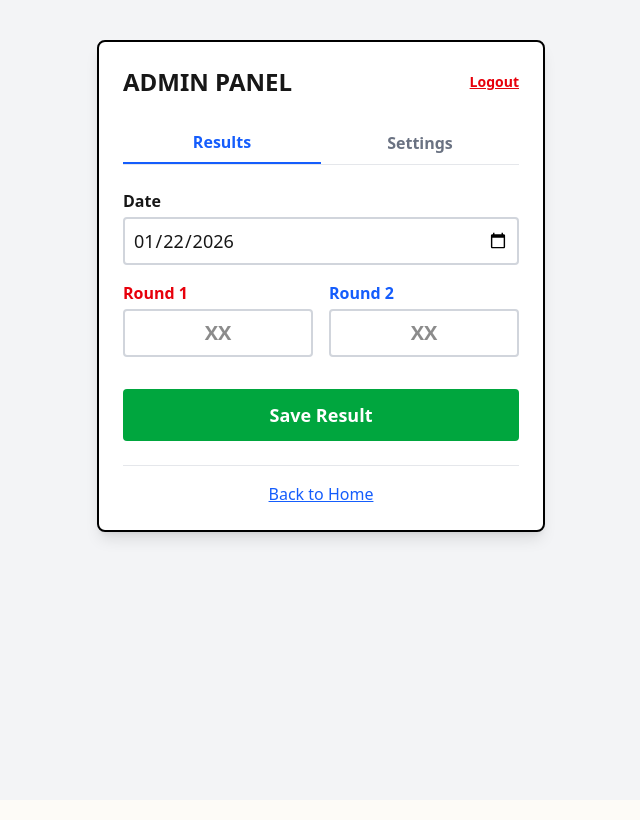
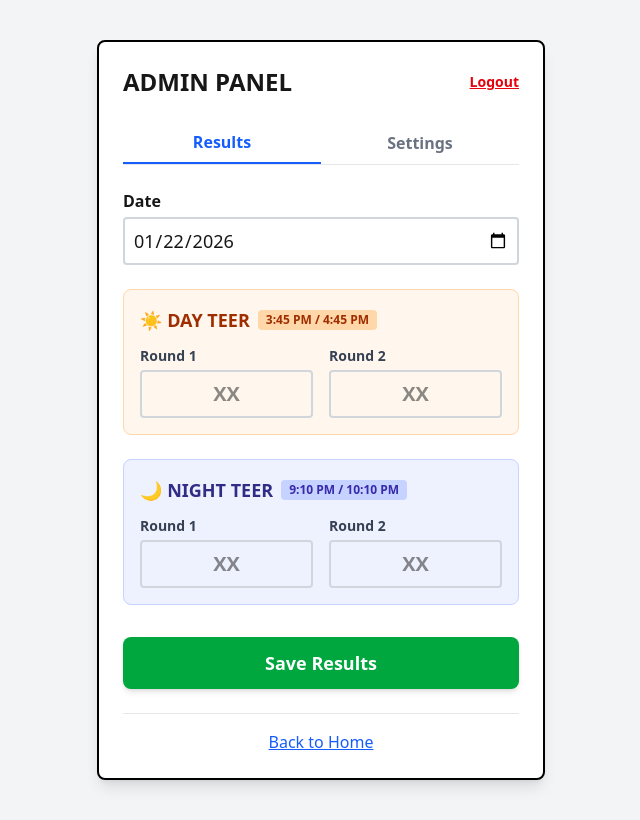
Before and after one commit to kaushikroy29/tripurateer, a Next.js app: page /admin in a window 1280 px wide. Shown: the whole page, without its empty margins (319-959 px from the left). Built offline with nearby package versions, Linux system fonts and the light colour scheme.

Commit message:
Add Day/Night Teer results with timings

```diff
--- a/src/app/actions.ts
+++ b/src/app/actions.ts
@@ -8,6 +8,8 @@ export async function updateResult(formData: FormData) {
     const date = formData.get('date') as string;
     const round1 = formData.get('round1') as string;
     const round2 = formData.get('round2') as string;
+    const nightRound1 = formData.get('nightRound1') as string;
+    const nightRound2 = formData.get('nightRound2') as string;
 
     if (!date) return { error: 'Date is required' };
 
@@ -15,6 +17,8 @@ export async function updateResult(formData: FormData) {
         date,
         round1: round1 || '',
         round2: round2 || '',
+        night_round1: nightRound1 || '',
+        night_round2: nightRound2 || '',
     });
 
     revalidatePath('/');
--- a/src/app/admin/page.tsx
+++ b/src/app/admin/page.tsx
@@ -62,7 +62,7 @@ export default function AdminPage() {
                 </div>
 
                 {!settingsTab ? (
-                    <form action={handleResultUpdate} className="flex flex-col gap-4">
+                    <form action={handleResultUpdate} className="flex flex-col gap-6">
                         <div>
                             <label className="block font-bold mb-1">Date</label>
                             <input
@@ -74,34 +74,69 @@ export default function AdminPage() {
                             />
                         </div>
 
+                        {/* Day Teer Section */}
+                        <div className="bg-orange-50 p-4 rounded-lg border border-orange-200">
+                            <h3 className="font-bold text-lg mb-3 text-orange-800 uppercase flex items-center gap-2">
+                                ☀️ Day Teer <span className="text-xs bg-orange-200 px-2 py-0.5 rounded text-orange-800">3:45 PM / 4:45 PM</span>
+                            </h3>
                             <div className="grid grid-cols-2 gap-4">
                                 <div>
-                                <label className="block font-bold mb-1 text-red-600">Round 1</label>
+                                    <label className="block font-bold mb-1 text-gray-700 text-sm">Round 1</label>
                                     <input
                                         name="round1"
                                         type="text"
                                         placeholder="XX"
                                         maxLength={2}
-                                    className="w-full border-2 border-gray-300 p-2 rounded text-center text-xl font-black"
+                                        className="w-full border-2 border-gray-300 p-2 rounded text-center text-xl font-black focus:border-orange-500 outline-none"
                                     />
                                 </div>
                                 <div>
-                                <label className="block font-bold mb-1 text-blue-600">Round 2</label>
+                                    <label className="block font-bold mb-1 text-gray-700 text-sm">Round 2</label>
                                     <input
                                         name="round2"
                                         type="text"
                                         placeholder="XX"
                                         maxLength={2}
-                                    className="w-full border-2 border-gray-300 p-2 rounded text-center text-xl font-black"
+                                        className="w-full border-2 border-gray-300 p-2 rounded text-center text-xl font-black focus:border-orange-500 outline-none"
                                     />
+                                </div>
+                            </div>
+                        </div>
+
+                        {/* Night Teer Section */}
+                        <div className="bg-indigo-50 p-4 rounded-lg border border-indigo-200">
+                            <h3 className="font-bold text-lg mb-3 text-indigo-900 uppercase flex items-center gap-2">
+                                🌙 Night Teer <span className="text-xs bg-indigo-200 px-2 py-0.5 rounded text-indigo-800">9:10 PM / 10:10 PM</span>
+                            </h3>
+                            <div className="grid grid-cols-2 gap-4">
+                                <div>
+                                    <label className="block font-bold mb-1 text-gray-700 text-sm">Round 1</label>
+                                    <input
+                                        name="nightRound1"
+                                        type="text"
+                                        placeholder="XX"
+                                        maxLength={2}
+                                        className="w-full border-2 border-gray-300 p-2 rounded text-center text-xl font-black focus:border-indigo-500 outline-none"
+                                    />
+                                </div>
+                                <div>
+                                    <label className="block font-bold mb-1 text-gray-700 text-sm">Round 2</label>
+                                    <input
+                                        name="nightRound2"
+                                        type="text"
+                                        placeholder="XX"
+                                        maxLength={2}
+                                        className="w-full border-2 border-gray-300 p-2 rounded text-center text-xl font-black focus:border-indigo-500 outline-none"
+                                    />
+                                </div>
                             </div>
                         </div>
 
                         <button
                             type="submit"
-                            className="mt-4 bg-green-600 hover:bg-green-700 text-white font-bold py-3 rounded text-lg transition-colors"
+                            className="mt-2 bg-green-600 hover:bg-green-700 text-white font-bold py-3 rounded-lg text-lg transition-colors shadow-md"
                         >
-                            Save Result
+                            Save Results
                         </button>
                     </form>
                 ) : (
--- a/src/app/page.tsx
+++ b/src/app/page.tsx
@@ -45,39 +45,74 @@ export default async function Home() {
       {/* Main Grid: Results + Live Stream */}
       <div className="w-full max-w-4xl grid grid-cols-1 lg:grid-cols-2 gap-6 mb-10">
         {/* Today's Result Card */}
-        <div className="bg-white shadow-2xl rounded-2xl overflow-hidden transform transition-all hover:scale-[1.01] border-t-4 border-[var(--color-saffron)]">
-          <h2 className="text-2xl md:text-3xl font-black text-center py-4 bg-gradient-to-r from-orange-500 to-red-500 text-white shadow-md tracking-wide">
-            🎯 TODAY'S RESULT
+        <div className="flex flex-col gap-6">
+          {/* Day Teer */}
+          <div className="bg-white shadow-xl rounded-2xl overflow-hidden transform transition-all hover:scale-[1.01] border-t-4 border-[var(--color-saffron)]">
+            <h2 className="text-xl md:text-2xl font-black text-center py-3 bg-gradient-to-r from-orange-500 to-red-500 text-white shadow-md tracking-wide flex flex-col">
+              <span>☀️ DAY TEER RESULTS</span>
             </h2>
 
             <div className="p-4">
               <table className="w-full text-center text-lg font-bold">
                 <thead>
                   <tr className="bg-orange-50">
-                  <th className="p-3 text-[var(--color-navy)] uppercase tracking-wider border-b-2 border-orange-200 text-sm">Target</th>
-                  <th className="p-3 text-[var(--color-navy)] uppercase tracking-wider border-b-2 border-orange-200 text-sm">FR (First)</th>
-                  <th className="p-3 text-[var(--color-navy)] uppercase tracking-wider border-b-2 border-orange-200 text-sm">SR (Second)</th>
+                    <th className="p-2 text-[var(--color-navy)] uppercase tracking-wider border-b-2 border-orange-200 text-xs">Target</th>
+                    <th className="p-2 text-[var(--color-navy)] uppercase tracking-wider border-b-2 border-orange-200 text-xs">
+                      FR <span className="block text-[10px] text-gray-500">3:45 PM</span>
+                    </th>
+                    <th className="p-2 text-[var(--color-navy)] uppercase tracking-wider border-b-2 border-orange-200 text-xs">
+                      SR <span className="block text-[10px] text-gray-500">4:45 PM</span>
+                    </th>
                   </tr>
                 </thead>
                 <tbody>
                   <tr>
-                  <td className="p-4 text-gray-500 font-extrabold bg-gray-50">Result</td>
-                  <td className="p-4 text-4xl md:text-5xl text-[var(--color-saffron)] font-black drop-shadow-sm">
+                    <td className="p-3 text-gray-500 font-extrabold bg-gray-50 text-sm">Result</td>
+                    <td className="p-3 text-3xl md:text-4xl text-[var(--color-saffron)] font-black drop-shadow-sm">
                       {result?.round1 || 'XX'}
                     </td>
-                  <td className="p-4 text-4xl md:text-5xl text-[var(--color-india-green)] font-black drop-shadow-sm">
+                    <td className="p-3 text-3xl md:text-4xl text-[var(--color-india-green)] font-black drop-shadow-sm">
                       {result?.round2 || 'XX'}
                     </td>
                   </tr>
                 </tbody>
               </table>
             </div>
+          </div>
 
-          {!result?.round1 && !result?.round2 && (
-            <p className="text-center pb-4 text-gray-400 font-semibold animate-pulse text-sm">
-              ⏳ Waiting for update...
-            </p>
-          )}
+          {/* Night Teer */}
+          <div className="bg-white shadow-xl rounded-2xl overflow-hidden transform transition-all hover:scale-[1.01] border-t-4 border-indigo-600">
+            <h2 className="text-xl md:text-2xl font-black text-center py-3 bg-gradient-to-r from-indigo-800 to-indigo-600 text-white shadow-md tracking-wide flex flex-col">
+              <span>🌙 NIGHT TEER RESULTS</span>
+            </h2>
+
+            <div className="p-4">
+              <table className="w-full text-center text-lg font-bold">
+                <thead>
+                  <tr className="bg-indigo-50">
+                    <th className="p-2 text-[var(--color-navy)] uppercase tracking-wider border-b-2 border-indigo-200 text-xs">Target</th>
+                    <th className="p-2 text-[var(--color-navy)] uppercase tracking-wider border-b-2 border-indigo-200 text-xs">
+                      FR <span className="block text-[10px] text-gray-500">9:10 PM</span>
+                    </th>
+                    <th className="p-2 text-[var(--color-navy)] uppercase tracking-wider border-b-2 border-indigo-200 text-xs">
+                      SR <span className="block text-[10px] text-gray-500">10:10 PM</span>
+                    </th>
+                  </tr>
+                </thead>
+                <tbody>
+                  <tr>
+                    <td className="p-3 text-gray-500 font-extrabold bg-gray-50 text-sm">Result</td>
+                    <td className="p-3 text-3xl md:text-4xl text-indigo-600 font-black drop-shadow-sm">
+                      {result?.night_round1 || 'XX'}
+                    </td>
+                    <td className="p-3 text-3xl md:text-4xl text-purple-600 font-black drop-shadow-sm">
+                      {result?.night_round2 || 'XX'}
+                    </td>
+                  </tr>
+                </tbody>
+              </table>
+            </div>
+          </div>
         </div>
 
         {/* Live YouTube Section */}
--- a/src/lib/storage.ts
+++ b/src/lib/storage.ts
@@ -42,7 +42,12 @@ export async function saveResult(data: CreateResultInput): Promise<LotteryResult
         // Update existing
         const { data: updated, error } = await supabase
             .from('results')
-            .update({ round1: data.round1, round2: data.round2 })
+            .update({
+                round1: data.round1,
+                round2: data.round2,
+                night_round1: data.night_round1,
+                night_round2: data.night_round2
+            })
             .eq('date', data.date)
             .select()
             .single();
@@ -56,7 +61,9 @@ export async function saveResult(data: CreateResultInput): Promise<LotteryResult
             .insert({
                 date: data.date,
                 round1: data.round1,
-                round2: data.round2
+                round2: data.round2,
+                night_round1: data.night_round1,
+                night_round2: data.night_round2
             })
             .select()
             .single();
--- a/src/lib/types.ts
+++ b/src/lib/types.ts
@@ -3,6 +3,8 @@ export interface LotteryResult {
     date: string; // YYYY-MM-DD
     round1: string;
     round2: string;
+    night_round1?: string;
+    night_round2?: string;
 }
 
 export type CreateResultInput = Omit<LotteryResult, 'id'>;
```
Lines whose indentation alone changed are shown as unchanged.
